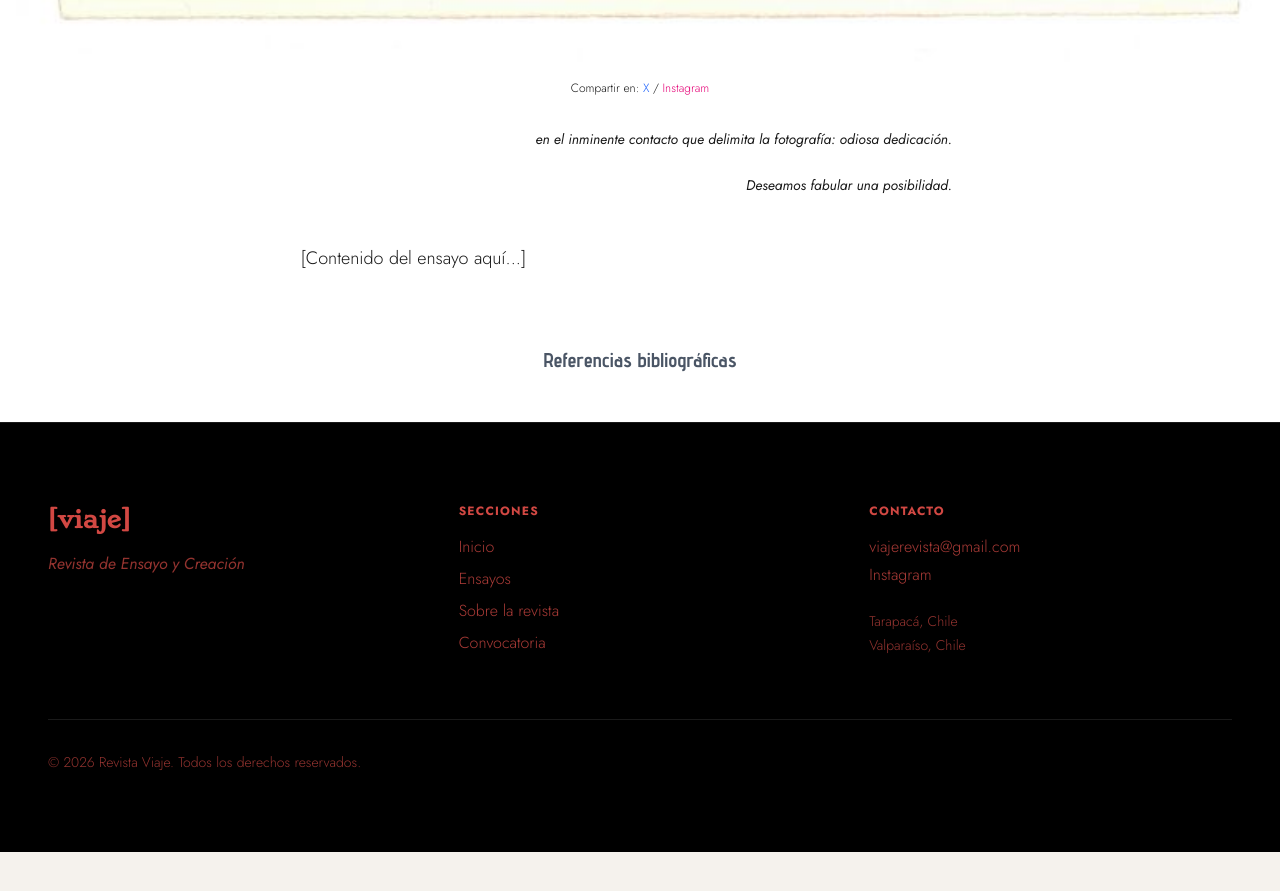
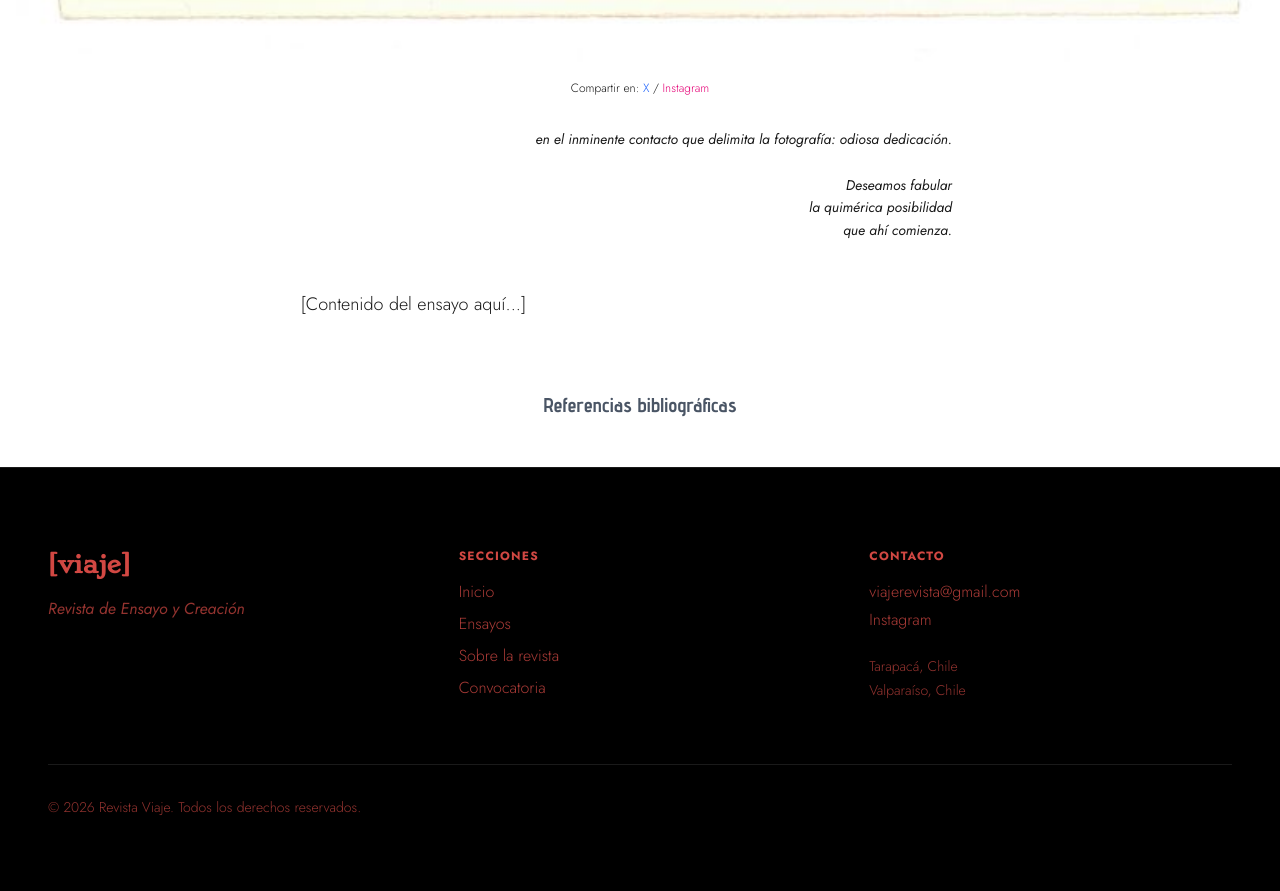
Before and after one commit to ferdinandda/viaje-webpage, a SvelteKit app: page /ensayos/ella-ya-casi-ha-tocado-mi-frente in a window 1280 px wide. Shown: the part 1109-2000 px from the top of the page. Before the commit the page ends 1961 px from the top, so only its background shows below. Built offline with nearby package versions, Linux system fonts and the light colour scheme.

Commit message:
docs: further refine essay epigraph text

```diff
--- a/src/routes/ensayos/ella-ya-casi-ha-tocado-mi-frente/+page.svelte
+++ b/src/routes/ensayos/ella-ya-casi-ha-tocado-mi-frente/+page.svelte
@@ -56,7 +56,9 @@
           <p class="text-sm text-right font-['Jost'] italic leading-relaxed">
             en el inminente contacto que delimita la fotografía: odiosa dedicación.<br>
             <br>
-				Deseamos fabular una posibilidad.
+		Deseamos fabular <br>
+la quimérica posibilidad <br>
+que ahí comienza.
           </p>
         </div>
       {/if}
```
